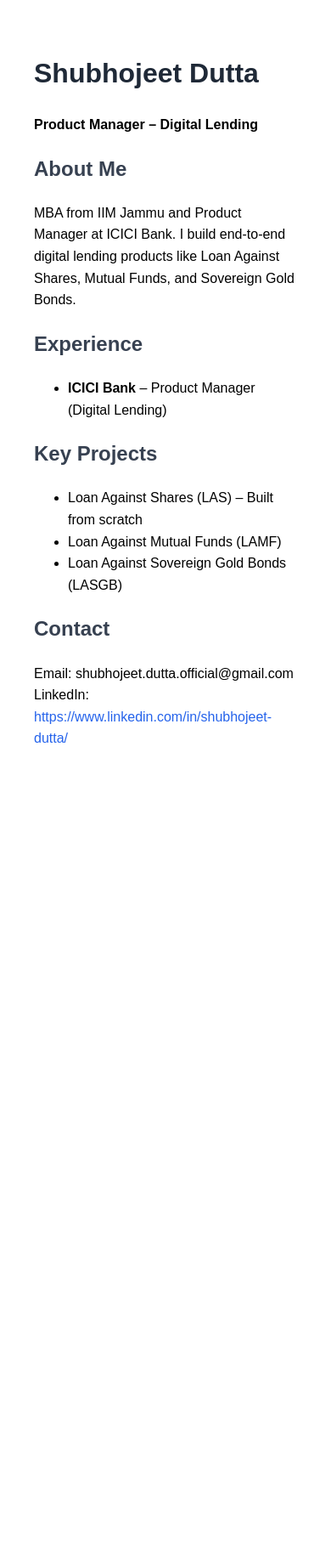
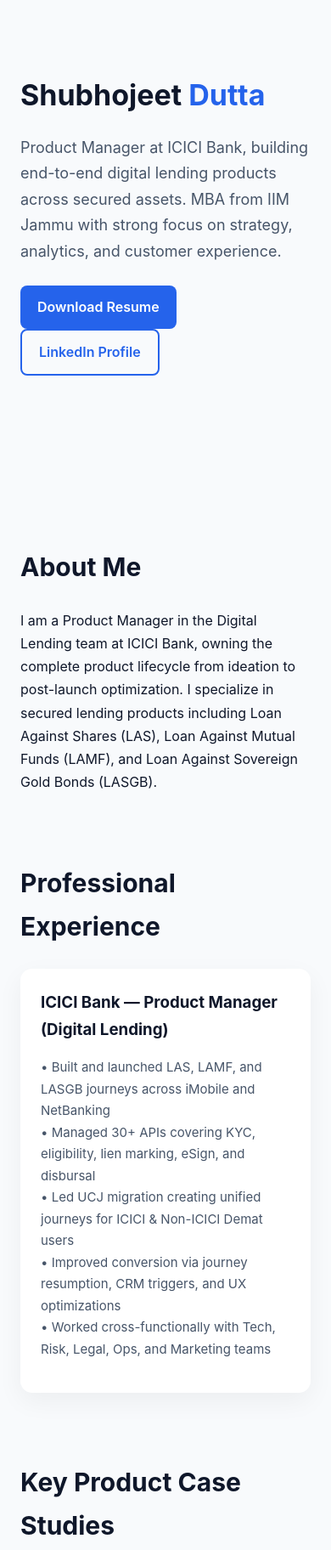
Before and after one commit to shubhojeetiim/shubhojeetiim.github.io, a plain HTML site: page index.html in a window 390 px wide. Shown: the top 1824 px of the page at 85% size. Before the commit the page ends 938 px from the top, so only its background shows below. Drawn offline with Linux system fonts and the light colour scheme.

Commit message:
Update index.html

```diff
--- a/index.html
+++ b/index.html
@@ -1,49 +1,249 @@
 <!DOCTYPE html>
-<html>
+<html lang="en">
 <head>
+  <meta charset="UTF-8" />
+  <meta name="viewport" content="width=device-width, initial-scale=1.0"/>
   <title>Shubhojeet Dutta | Product Manager</title>
+
   <style>
+    :root {
+      --primary: #2563eb;
+      --dark: #0f172a;
+      --gray: #475569;
+      --light: #f8fafc;
+      --card: #ffffff;
+    }
+
+    * {
+      box-sizing: border-box;
+    }
+
     body {
-      font-family: Arial, sans-serif;
-      max-width: 900px;
+      margin: 0;
+      font-family: "Inter", Arial, sans-serif;
+      color: var(--dark);
+      background: var(--light);
+      line-height: 1.7;
+    }
+
+    a {
+      text-decoration: none;
+      color: var(--primary);
+    }
+
+    .container {
+      max-width: 1100px;
       margin: auto;
-      padding: 40px;
-      line-height: 1.6;
+      padding: 60px 24px;
     }
-    h1 { color: #1f2937; }
-    h2 { color: #374151; }
-    a { color: #2563eb; text-decoration: none; }
+
+    /* ---------- HERO ---------- */
+    .hero {
+      display: grid;
+      grid-template-columns: 1.2fr 0.8fr;
+      gap: 40px;
+      align-items: center;
+    }
+
+    .hero h1 {
+      font-size: 42px;
+      margin-bottom: 10px;
+    }
+
+    .hero h1 span {
+      color: var(--primary);
+    }
+
+    .hero p {
+      font-size: 18px;
+      color: var(--gray);
+      margin-bottom: 24px;
+    }
+
+    .cta a {
+      display: inline-block;
+      padding: 12px 20px;
+      border-radius: 8px;
+      margin-right: 12px;
+      font-weight: 600;
+    }
+
+    .primary-btn {
+      background: var(--primary);
+      color: white;
+    }
+
+    .secondary-btn {
+      border: 2px solid var(--primary);
+      color: var(--primary);
+    }
+
+    /* ---------- SECTIONS ---------- */
+    section {
+      margin-top: 80px;
+    }
+
+    section h2 {
+      font-size: 30px;
+      margin-bottom: 24px;
+    }
+
+    /* ---------- CARDS ---------- */
+    .grid {
+      display: grid;
+      grid-template-columns: repeat(auto-fit, minmax(280px, 1fr));
+      gap: 24px;
+    }
+
+    .card {
+      background: var(--card);
+      padding: 24px;
+      border-radius: 14px;
+      box-shadow: 0 10px 30px rgba(0,0,0,0.05);
+    }
+
+    .card h3 {
+      margin-top: 0;
+      margin-bottom: 8px;
+    }
+
+    .card p {
+      color: var(--gray);
+      font-size: 15px;
+    }
+
+    /* ---------- SKILLS ---------- */
+    .skills span {
+      display: inline-block;
+      background: #e0e7ff;
+      color: #1e3a8a;
+      padding: 8px 14px;
+      border-radius: 20px;
+      font-size: 14px;
+      margin: 6px;
+    }
+
+    /* ---------- FOOTER ---------- */
+    footer {
+      text-align: center;
+      padding: 40px 20px;
+      color: var(--gray);
+      font-size: 14px;
+    }
+
+    /* ---------- RESPONSIVE ---------- */
+    @media (max-width: 768px) {
+      .hero {
+        grid-template-columns: 1fr;
+      }
+
+      .hero h1 {
+        font-size: 34px;
+      }
+    }
   </style>
 </head>
+
 <body>
 
-  <h1>Shubhojeet Dutta</h1>
-  <p><b>Product Manager – Digital Lending</b></p>
+  <div class="container hero">
+    <div>
+      <h1>Shubhojeet <span>Dutta</span></h1>
+      <p>
+        Product Manager at ICICI Bank, building end-to-end digital lending
+        products across secured assets. MBA from IIM Jammu with strong focus
+        on strategy, analytics, and customer experience.
+      </p>
+      <div class="cta">
+        <a class="primary-btn" href="#">Download Resume</a>
+        <a class="secondary-btn" href="#">LinkedIn Profile</a>
+      </div>
+    </div>
+  </div>
 
-  <h2>About Me</h2>
-  <p>
-    MBA from IIM Jammu and Product Manager at ICICI Bank.
-    I build end-to-end digital lending products like
-    Loan Against Shares, Mutual Funds, and Sovereign Gold Bonds.
-  </p>
+  <div class="container">
 
-  <h2>Experience</h2>
-  <ul>
-    <li><b>ICICI Bank</b> – Product Manager (Digital Lending)</li>
-  </ul>
+    <!-- ABOUT -->
+    <section>
+      <h2>About Me</h2>
+      <p>
+        I am a Product Manager in the Digital Lending team at ICICI Bank,
+        owning the complete product lifecycle from ideation to post-launch
+        optimization. I specialize in secured lending products including
+        Loan Against Shares (LAS), Loan Against Mutual Funds (LAMF),
+        and Loan Against Sovereign Gold Bonds (LASGB).
+      </p>
+    </section>
 
-  <h2>Key Projects</h2>
-  <ul>
-    <li>Loan Against Shares (LAS) – Built from scratch</li>
-    <li>Loan Against Mutual Funds (LAMF)</li>
-    <li>Loan Against Sovereign Gold Bonds (LASGB)</li>
-  </ul>
+    <!-- EXPERIENCE -->
+    <section>
+      <h2>Professional Experience</h2>
+      <div class="card">
+        <h3>ICICI Bank — Product Manager (Digital Lending)</h3>
+        <p>
+          • Built and launched LAS, LAMF, and LASGB journeys across iMobile and NetBanking<br>
+          • Managed 30+ APIs covering KYC, eligibility, lien marking, eSign, and disbursal<br>
+          • Led UCJ migration creating unified journeys for ICICI & Non-ICICI Demat users<br>
+          • Improved conversion via journey resumption, CRM triggers, and UX optimizations<br>
+          • Worked cross-functionally with Tech, Risk, Legal, Ops, and Marketing teams
+        </p>
+      </div>
+    </section>
 
-  <h2>Contact</h2>
-  <p>
-    Email: shubhojeet.dutta.official@gmail.com <br>
-    LinkedIn: <a href="#">https://www.linkedin.com/in/shubhojeet-dutta/</a>
-  </p>
+    <!-- PROJECTS -->
+    <section>
+      <h2>Key Product Case Studies</h2>
+      <div class="grid">
+
+        <div class="card">
+          <h3>Loan Against Shares (LAS)</h3>
+          <p>
+            Built from scratch with 50% LTV, real-time eligibility,
+            NSDL pledge integration, and automated OD creation.
+          </p>
+        </div>
+
+        <div class="card">
+          <h3>Loan Against Mutual Funds (LAMF)</h3>
+          <p>
+            Designed CAS-based fund discovery, CAMS lien marking,
+            and equity/debt based OD mapping for PA and Non-PA users.
+          </p>
+        </div>
+
+        <div class="card">
+          <h3>Loan Against Sovereign Gold Bonds (LASGB)</h3>
+          <p>
+            Exclusive pre-approved digital journey with Demat validation,
+            backend trade block, and end-to-end eSign automation.
+          </p>
+        </div>
+
+      </div>
+    </section>
+
+    <!-- SKILLS -->
+    <section>
+      <h2>Skills & Tools</h2>
+      <div class="skills">
+        <span>Product Strategy</span>
+        <span>Digital Lending</span>
+        <span>User Journey Design</span>
+        <span>API Integration</span>
+        <span>PRD & User Stories</span>
+        <span>Analytics (Adobe, GA)</span>
+        <span>CRM Automation</span>
+        <span>Figma</span>
+        <span>JIRA</span>
+        <span>Whimsical / Miro</span>
+      </div>
+    </section>
+
+  </div>
+
+  <footer>
+    © 2026 Shubhojeet Dutta · Product Manager · ICICI Bank
+  </footer>
 
 </body>
 </html>
```
